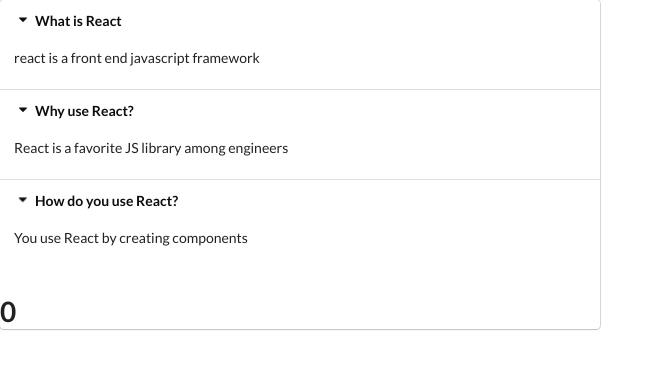
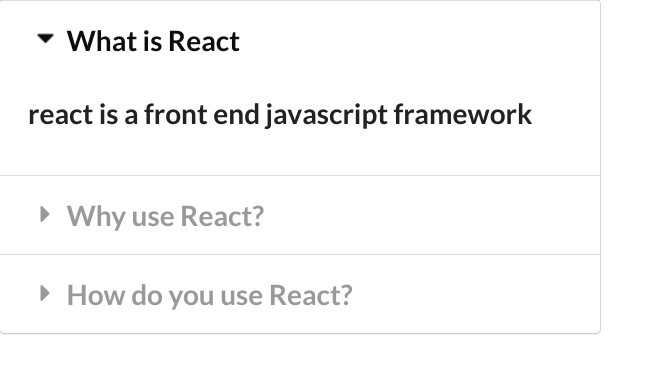
Before and after one commit to tidalwave2000/widget, a React (Create React App) app: page / in a window 1280 px wide. Both pictures are taken after a click on the element "What is React". Shown: the top 372 px of the page, without its empty margins (0-664 px from the left). Built offline with nearby package versions, Linux system fonts and the light colour scheme.

Commit message:
Accordion part 1

```diff
--- a/package.json
+++ b/package.json
@@ -8,7 +8,8 @@
     "@testing-library/user-event": "^13.5.0",
     "react": "^18.0.0",
     "react-dom": "^18.0.0",
-    "react-scripts": "5.0.0",
+    "react-scripts": "^5.0.0",
+    "svgo": "^2.8.0",
     "web-vitals": "^2.1.4"
   },
   "scripts": {
--- a/src/component/accordion.js
+++ b/src/component/accordion.js
@@ -1,35 +1,37 @@
 import React, { useState } from "react";
 
-
-
-
 const Accordion = ({ items }) => {
-
-    const [activeIndex, setActiveIndex] = useState(null);
+	//using useState is allowing us to set activeIndex as a state object with in a functional component. setActiveIndex is a function to change the state of activeIndex, null is the inital value of state
+	const [activeIndex, setActiveIndex] = useState(null); //array destructuring
 	//helper function
 	const onTitleClick = (index) => {
 		setActiveIndex(index);
 	};
-    const renderedItems = items.map((item, index) => { //index to keep track of which items get clicked
+	const renderedItems = items.map((item, index) => {
+		//index to keep track of which items get clicked
+
+		const active = index === activeIndex ? "active" : "";
 		return (
-            < React.Fragment key={item.title}>
-                <div className="title active"
+			//used Fragment so we can do multiple div in a return
+			<React.Fragment key={item.title}>
+				{" "}
+				{/*every element in ajsx list needs a key*/}
+				<div
+					className={`title ${active}`}
 					onClick={() => console.log(onTitleClick(index))}
 				>
 					<i className="dropdown icon"></i>
 					{item.title}
 				</div>
-                <div className="content active">
+				<div className={`content ${active}`}>
 					<p>{item.content}</p>
 				</div>
 			</React.Fragment>
 		);
 	});
 	return (
-
 		<div className="ui styled accordion">
-            {renderedItems}
-            <h1>{activeIndex}</h1>
+			<h1> {renderedItems} </h1>
 		</div>
 	);
 };
```
Also changed, not shown: 1 other file (tests, documents, lock files or other folders). Lines whose indentation alone changed are shown as unchanged.
